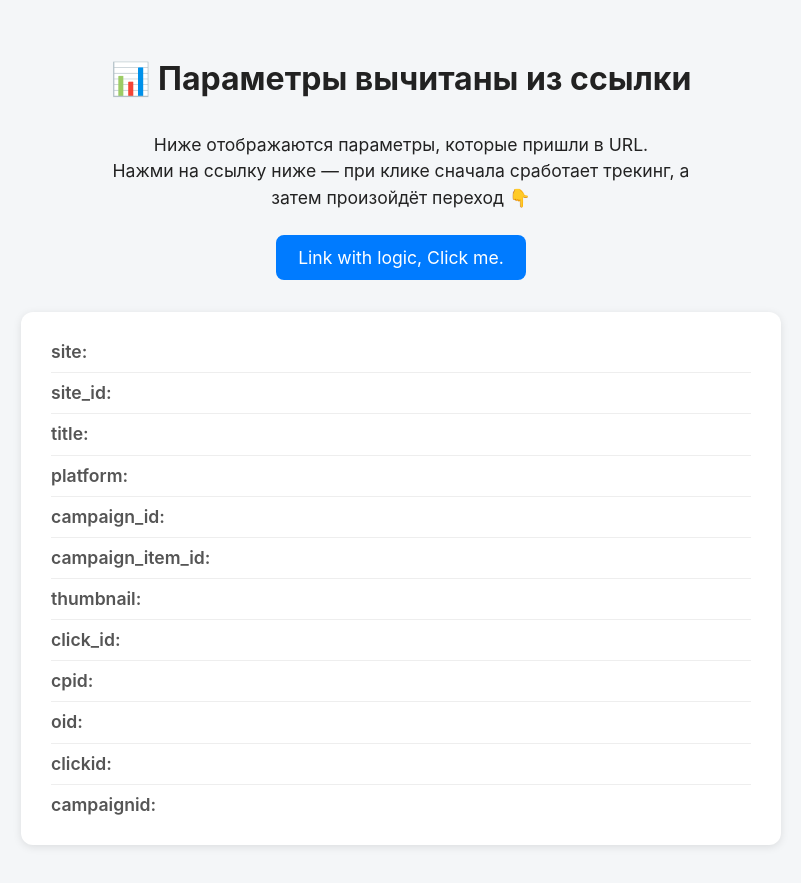
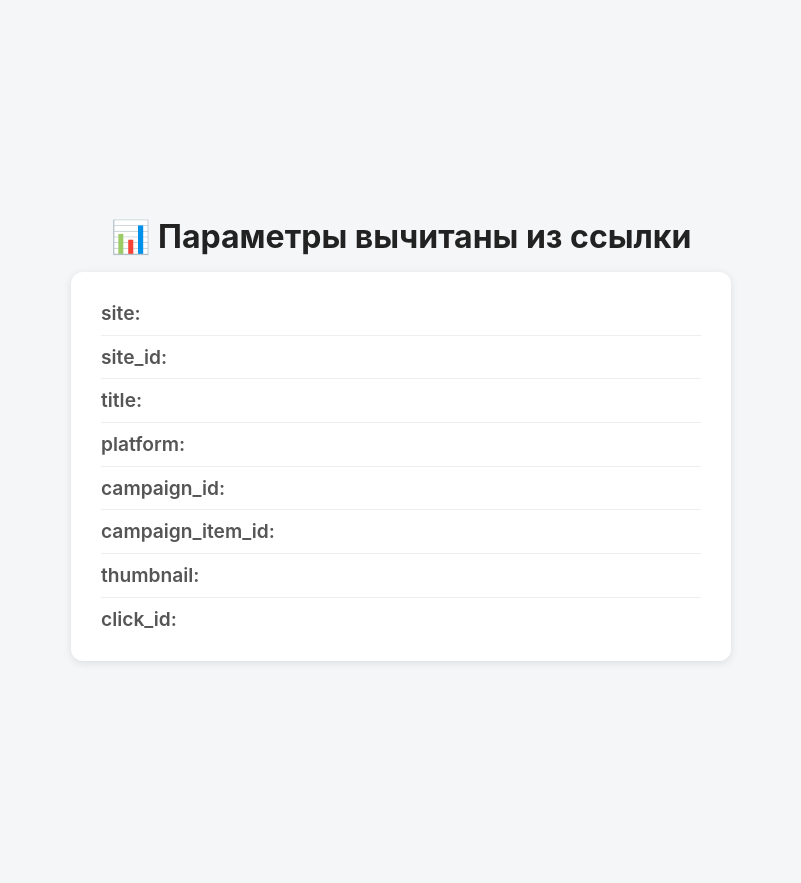
Before and after one commit to letsuptoyouteam-hash/Lander1, a plain HTML site: page index.html in a window 1280 px wide. Shown: the whole page, without its empty margins (239-1040 px from the left). After the commit the page ends 856 px from the top, so only its background shows below. Drawn offline with Linux system fonts and the light colour scheme.

Commit message:
Update index.html

```diff
--- a/index.html
+++ b/index.html
@@ -2,7 +2,7 @@
 <html lang="ru">
 <head>
   <meta charset="UTF-8">
-  <title>Трекинг и переход</title>
+  <title>Параметры трекера</title>
   <style>
     body {
       font-family: -apple-system, BlinkMacSystemFont, "Segoe UI", Roboto, sans-serif;
@@ -11,44 +11,23 @@
       display: flex;
       flex-direction: column;
       align-items: center;
-      justify-content: flex-start;
+      justify-content: center;
       min-height: 100vh;
-      padding: 30px 20px;
+      padding: 20px;
     }
     h1 {
       font-size: 2rem;
       margin-bottom: 1rem;
-    }
-    p {
-      font-size: 1.1rem;
-      max-width: 600px;
-      text-align: center;
-      line-height: 1.5;
-      margin-bottom: 1.5rem;
-    }
-    a.tracking-link {
-      display: inline-block;
-      background: #007bff;
-      color: #fff;
-      text-decoration: none;
-      padding: 12px 22px;
-      border-radius: 8px;
-      font-size: 1.1rem;
-      transition: background 0.2s;
-    }
-    a.tracking-link:hover {
-      background: #0056b3;
     }
     .params {
       background: #fff;
       border-radius: 12px;
       box-shadow: 0 2px 8px rgba(0,0,0,0.1);
       padding: 20px 30px;
-      font-size: 1.1rem;
+      font-size: 1.2rem;
       line-height: 1.6;
-      max-width: 700px;
+      max-width: 600px;
       width: 100%;
-      margin-top: 2rem;
     }
     .param {
       display: flex;
@@ -77,88 +56,37 @@
     }
 
     window.addEventListener('DOMContentLoaded', () => {
-      const params = {
-        site: getParam('site'),
-        site_id: getParam('site_id'),
-        title: getParam('title'),
-        platform: getParam('platform'),
-        campaign_id: getParam('campaign_id'),
-        campaign_item_id: getParam('campaign_item_id'),
-        thumbnail: getParam('thumbnail'),
-        click_id: getParam('click_id'),
-        cpid: getParam('cpid'),
-        oid: getParam('oid'),
-        clickid: getParam('clickid'),
-        campaignid: getParam('campaignid')
-      };
+      const site = getParam('site');
+      const site_id = getParam('site_id');
+      const title = getParam('title');
+      const platform = getParam('platform');
+      const campaign_id = getParam('campaign_id');
+      const campaign_item_id = getParam('campaign_item_id');
+      const thumbnail = getParam('thumbnail');
+      const click_id = getParam('click_id');
 
-      // Показ параметров на странице
+      // Формируем трекинговый URL с campaign_id в середине
+      const trackingUrl = `https://guirmannurcence.com/impression/${encodeURIComponent(campaign_id)}?site=${encodeURIComponent(site)}&site_id=${encodeURIComponent(site_id)}&title=${encodeURIComponent(title)}&platform=${encodeURIComponent(platform)}&campaign_id=${encodeURIComponent(campaign_id)}&campaign_item_id=${encodeURIComponent(campaign_item_id)}&thumbnail=${encodeURIComponent(thumbnail)}&click_id=${encodeURIComponent(click_id)}`;
+
+      // ✅ Отправляем пиксель ТОЛЬКО один раз
+      const img = document.createElement('img');
+      img.src = trackingUrl;
+      img.style.display = 'none';
+      document.body.appendChild(img);
+
+      // Вывод параметров на страницу
+      const params = { site, site_id, title, platform, campaign_id, campaign_item_id, thumbnail, click_id };
       const paramsBox = document.querySelector('.params');
       paramsBox.innerHTML = Object.entries(params).map(([key, value]) => `
         <div class="param"><span>${key}:</span><span>${value}</span></div>
       `).join('');
-
-      // Подготовка ссылки с заменой параметров
-      const link = document.querySelector('.tracking-link');
-      link.addEventListener('click', (e) => {
-        e.preventDefault();
-
-        // Формируем целевой URL (OfferPage) с параметрами
-        const offerBase = 'https://letsuptoyouteam-hash.github.io/OfferPage/';
-        const urlParams = new URLSearchParams(params).toString();
-        const offerUrl = `${offerBase}?${urlParams}`;
-
-        // Вставляем в head трекинговый скрипт динамически
-        const trackingContainer = document.createElement('div');
-        trackingContainer.innerHTML = `
-          <meta http-equiv="delegate-ch" content="sec-ch-ua https://guirmannurcence.com; sec-ch-ua-mobile https://guirmannurcence.com; sec-ch-ua-arch https://guirmannurcence.com; sec-ch-ua-model https://guirmannurcence.com; sec-ch-ua-platform https://guirmannurcence.com; sec-ch-ua-platform-version https://guirmannurcence.com; sec-ch-ua-bitness https://guirmannurcence.com; sec-ch-ua-full-version-list https://guirmannurcence.com; sec-ch-ua-full-version https://guirmannurcence.com">
-          <script>
-            (function(c,d,f,h,t,b,n,u,k,l,m,e,p,v,q){
-              function r(a){
-                var c=d.cookie.match(new RegExp("(^| )"+a+"=([^;]+)"));
-                return c?c.pop():f.getItem(a+"-expires")&&+f.getItem(a+"-expires")>(new Date).getTime()?f.getItem(a):null
-              }
-              q="https:"===c.location.protocol?"secure; ":"";
-              c[b]||(c[b]=function(a){c[b].state.callbackQueue.push(a)},
-              c[b].state={callbackQueue:[]},
-              c[b].registerConversion=function(a){c[b].state.callbackQueue.push(a)},
-              function(){
-                (m=/[?&]cpid(=([^&#]*)|&|#|$)/.exec(c.location.href))&&m[2]&&(e=m[2],p=r("vl-"+e));
-                var a=r("vl-cid"),b;"savedCid"!==u||!a||e&&"undefined"!==typeof e||(b=a);
-                k=d.createElement("script");
-                l=d.scripts[0];
-                k.src=n+(-1===n.indexOf("?")?"?":"&")+"oref="+h(d.referrer)+"&ourl="+h(location[t])+"&opt="+h(d.title)+"&vtm="+(new Date).getTime()+(b?"&cid="+b:"")+(p?"&uw=no":"");
-                l.parentNode.insertBefore(k,l);
-                if(e){
-                  a="vl-"+e;b=q;
-                  var g=new Date;
-                  g.setTime(g.getTime()+864E5);
-                  d.cookie=a+"=1; "+b+"samesite=Strict; expires="+g.toGMTString()+"; path=/";
-                  f.setItem(a,"1");
-                  f.setItem(a+"-expires",g.getTime())
-                }
-              }())
-            })(window,document,localStorage,encodeURIComponent,"href","dtpCallback","https://guirmannurcence.com/d/.js","savedCid");
-          <\/script>
-        `;
-        document.head.appendChild(trackingContainer);
-
-        // Небольшая задержка перед переходом, чтобы трекинг точно сработал
-        setTimeout(() => {
-          window.location.href = offerUrl;
-        }, 400);
-      });
     });
   </script>
 </head>
 <body>
   <h1>📊 Параметры вычитаны из ссылки</h1>
-  <p>
-    Ниже отображаются параметры, которые пришли в URL.<br>
-    Нажми на ссылку ниже — при клике сначала сработает трекинг, а затем произойдёт переход 👇
-  </p>
-  <a href="#" class="tracking-link">Link with logic, Click me.</a>
-
-  <div class="params"></div>
+  <div class="params">
+    <!-- Параметры подставятся сюда -->
+  </div>
 </body>
 </html>
```
